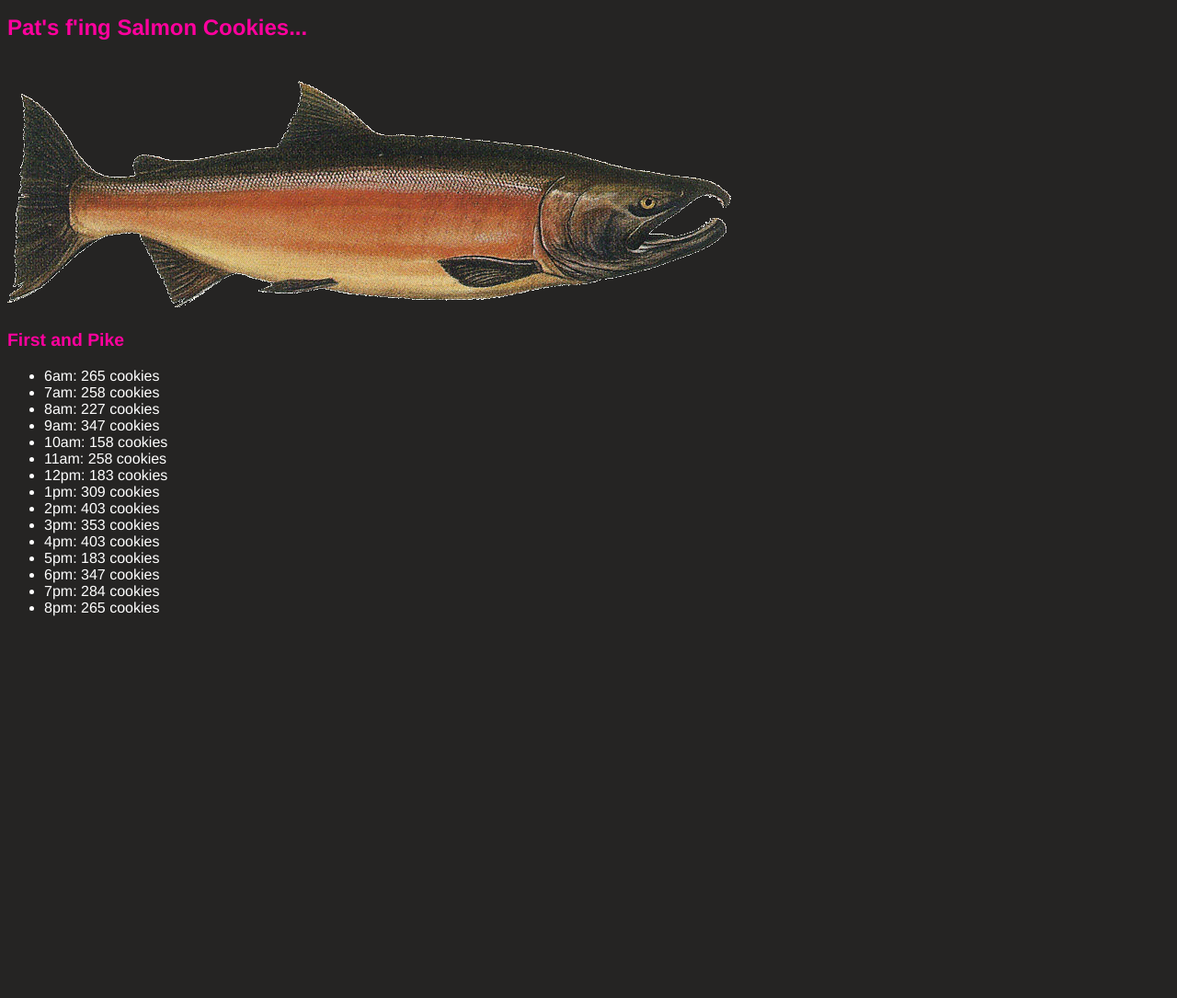
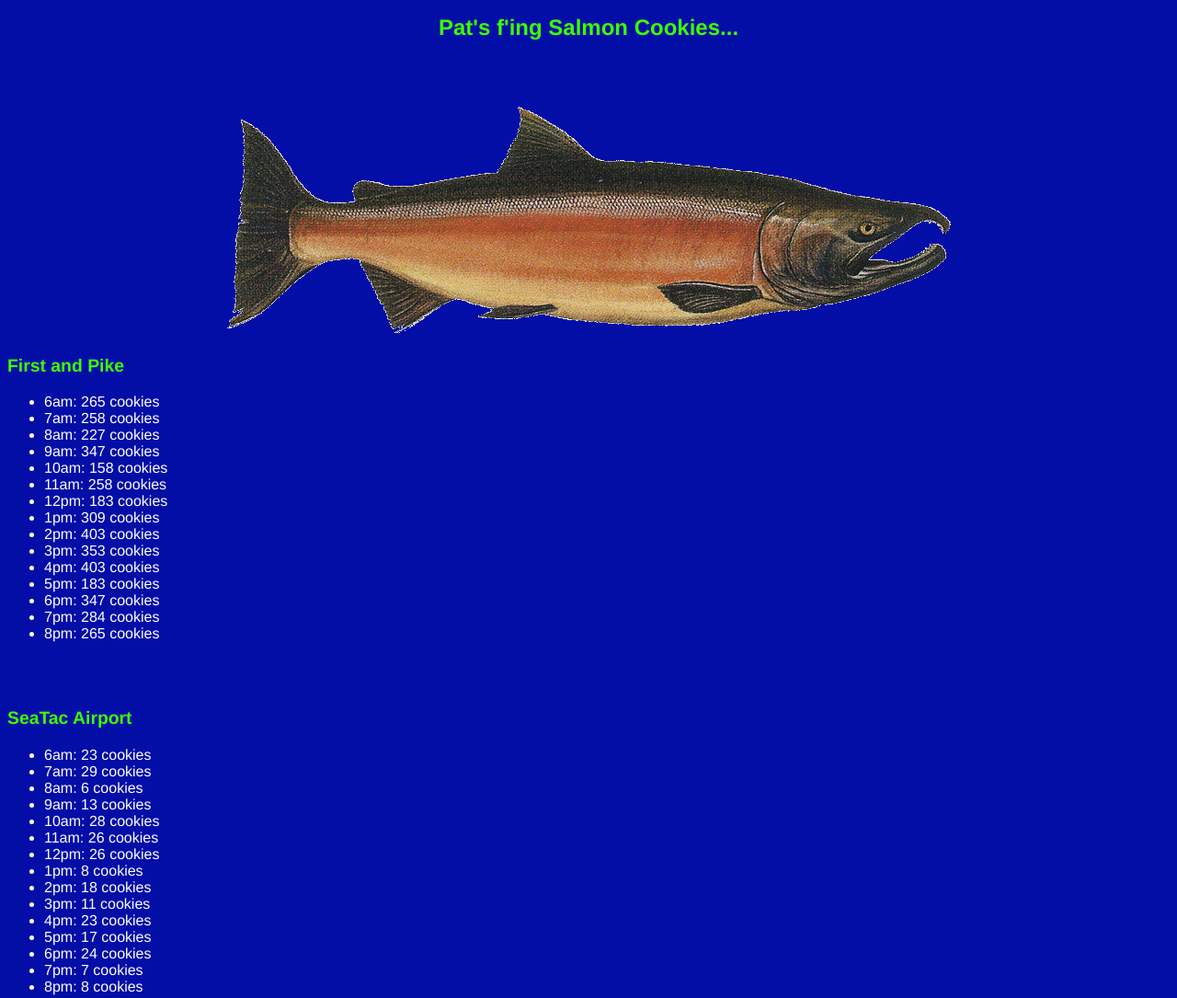
Before and after one commit to mattoattacko/cookie-stand-fix, a plain HTML site: page index.html in a window 1280 px wide. Shown: the whole page at 92% size. Before the commit the page ends 800 px from the top, so only its background shows below. Drawn offline with Linux system fonts and the light colour scheme.

Commit message:
the first two lists

```diff
--- a/app.js
+++ b/app.js
@@ -52,18 +52,51 @@ var firstAndPike = {
 };
 firstAndPike.render();
 
-var pike = {
-    min: 3,
-    max: 9,
-    avg: 6.1,
-    getRandom: function(min, max) {
-        return Math.random() * (max-min) + min;
+var seaTacAirport = {
+    name: 'SeaTac Airport',
+    //creating my key value pairs inside of my object they are called properties
+    minCustPerHour: 3,
+    maxCustPerHour: 24,
+    avgCookiesSoldPerHour: 1.2,
+    randCustByHour: [],
+    cookiesSoldByHour: [],
+    totalCookies: 0,
+    //method for random customers by hour
+    calcRandCustByHour: function() {
+        for(var i = 0; i < hours.length; i++) {
+            this.randCustByHour.push(Math.floor(Math.random() * (this.maxCustPerHour - this.minCustPerHour + 1)) + this.minCustPerHour);
+            console.log(this.randCustByHour[i]);
+        }
+    },
+    //method for cookies sold by hour
+    calcCookiesSoldByHour: function() {
+        for(var j = 0; j < hours.length; j++) {
+            this.cookiesSoldByHour.push(Math.round(this.avgCookiesSoldPerHour * this.randCustByHour[j]));
+            console.log(this.cookiesSoldByHour[j]);
+        }
+    },
+    render: function() {
+        //getters and setters!
+        var seatacairport = document.getElementById('seatacairport');
+        var seaair = document.getElementById('seaair');
+        //calling the methods in the object literal
+        this.calcRandCustByHour();
+        this.calcCookiesSoldByHour();
+        //DOM manipulation irl!!!
+        //create a variable to be able to append an item to our list
+        //create a new h3 element
+        var h3El = document.createElement('h3');
+        //give text to the new h3 element
+        h3El.textContent = this.name;
+        seaair.appendChild(h3El);
+        for(var k = 0; k < hours.length; k++) {
+            //stepping through the hours array
+            var liEl = document.createElement('li');
+            //creating li elements with text of the hours
+            liEl.textContent = hours[k] + ': ' + this.cookiesSoldByHour[k] + ' cookies';
+            console.log(liEl);
+            seatacairport.appendChild(liEl);
+        }
     }
-}
-
-pikePlace.getRandom(pikePlace.min, pikePlace.max)
-
-//var h1El = document.createElement('h1') creates an element with js but we have not attached it to the browser yet
-//latch onto any
-
-//look up MDN document.createElement
+};
+seaTacAirport.render();
--- a/index.html
+++ b/index.html
@@ -6,13 +6,17 @@
     </head>
 
     <body>
-        <h1>Pat's f'ing Salmon Cookies...<br><br></h1>
+        <h1><center>Pat's f'ing Salmon Cookies...</center><br><br></h1>
 
-        <img src="img/salmon.png" alt="This freaking salmon man...">
+        <center><img src="img/salmon.png" alt="This freaking salmon man..."></center>
 
         <h3 id="fandp"></h3>
 
-        <ul id="firstandpike"></ul>
+        <ul id="firstandpike"></ul><br><br>
+
+        <h3 id="seaair"></h3>
+
+        <ul id="seatacairport"></ul>
 
         <script src="app.js"></script>
 
--- a/style.css
+++ b/style.css
@@ -1,19 +1,19 @@
 * {
     font-family: Helvetica, sans-serif;
-    background-color: rgb(37, 36, 35);
+    background-color: rgb(3, 14, 167);
 }
 
 h1 {
-    color: rgb(255, 1, 158);
+    color: rgb(60, 255, 0);
     font-size: 1.5em;
 }
 h2 {
-    color: rgb(255, 1, 158);
+    color: rgb(60, 255, 0);
     font-size: 1.1em;
 }
 
 h3 {
-    color: rgb(255, 1, 158);
+    color: rgb(60, 255, 0);
     font-size: 1.1em;
 }
 
```
